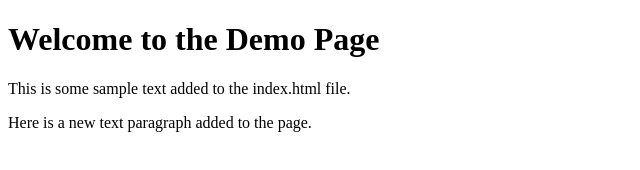
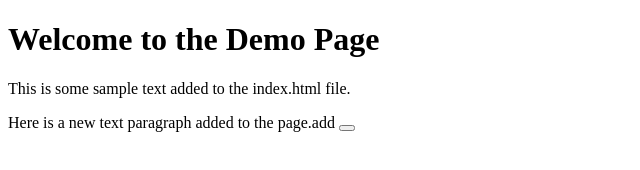
Before and after one commit to KrushnaG-03/localrepo, a plain HTML site: page index.html in a window 1280 px wide. Shown: the full height of the page, 0-640 px from the left. Drawn offline with Linux system fonts and the light colour scheme.

Commit message:
add button

```diff
--- a/index.html
+++ b/index.html
@@ -11,4 +11,4 @@
 </html>
 
 
-<p>Here is a new text paragraph added to the page.</p>
+<p>Here is a new text paragraph added to the page.add <button></button></p>
```
